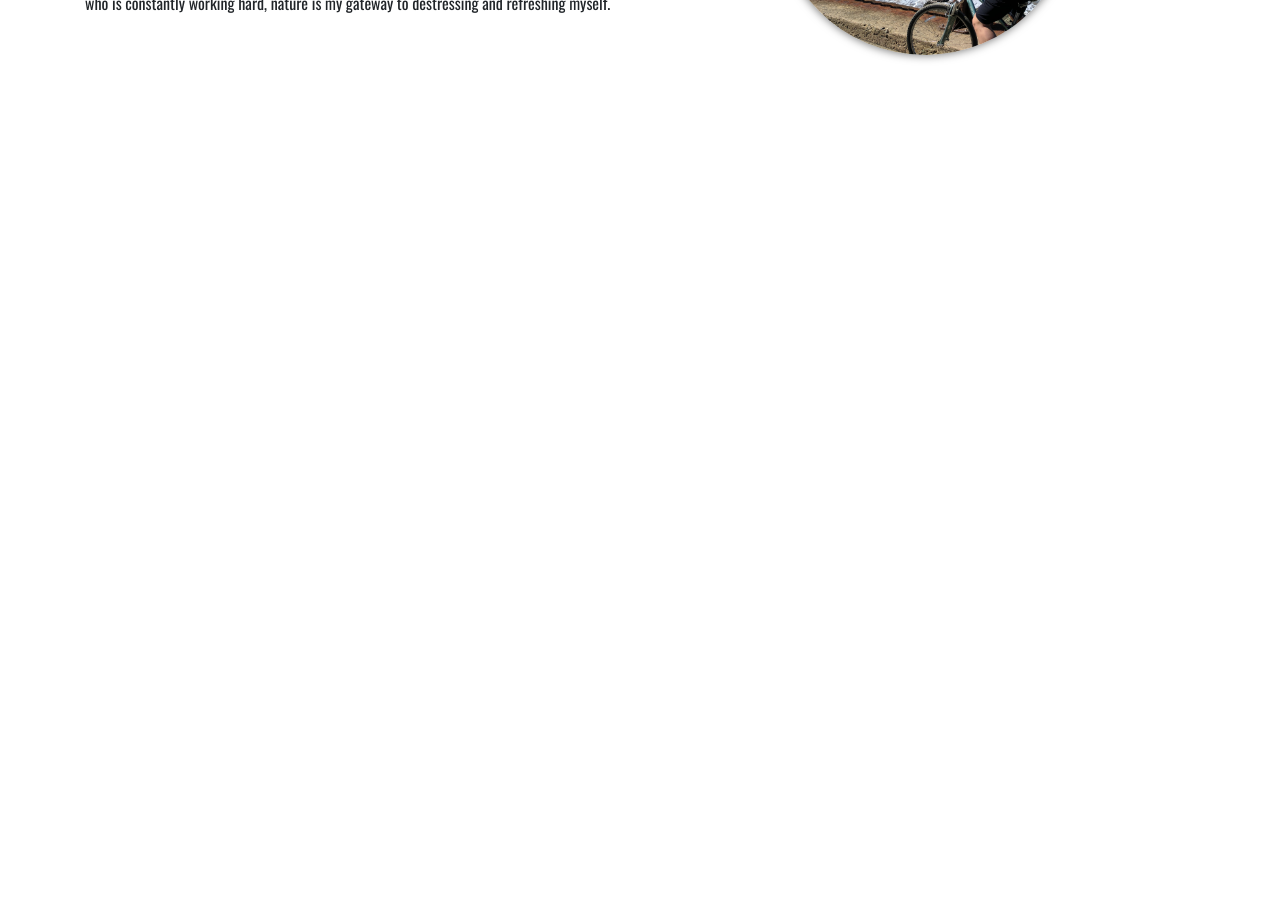
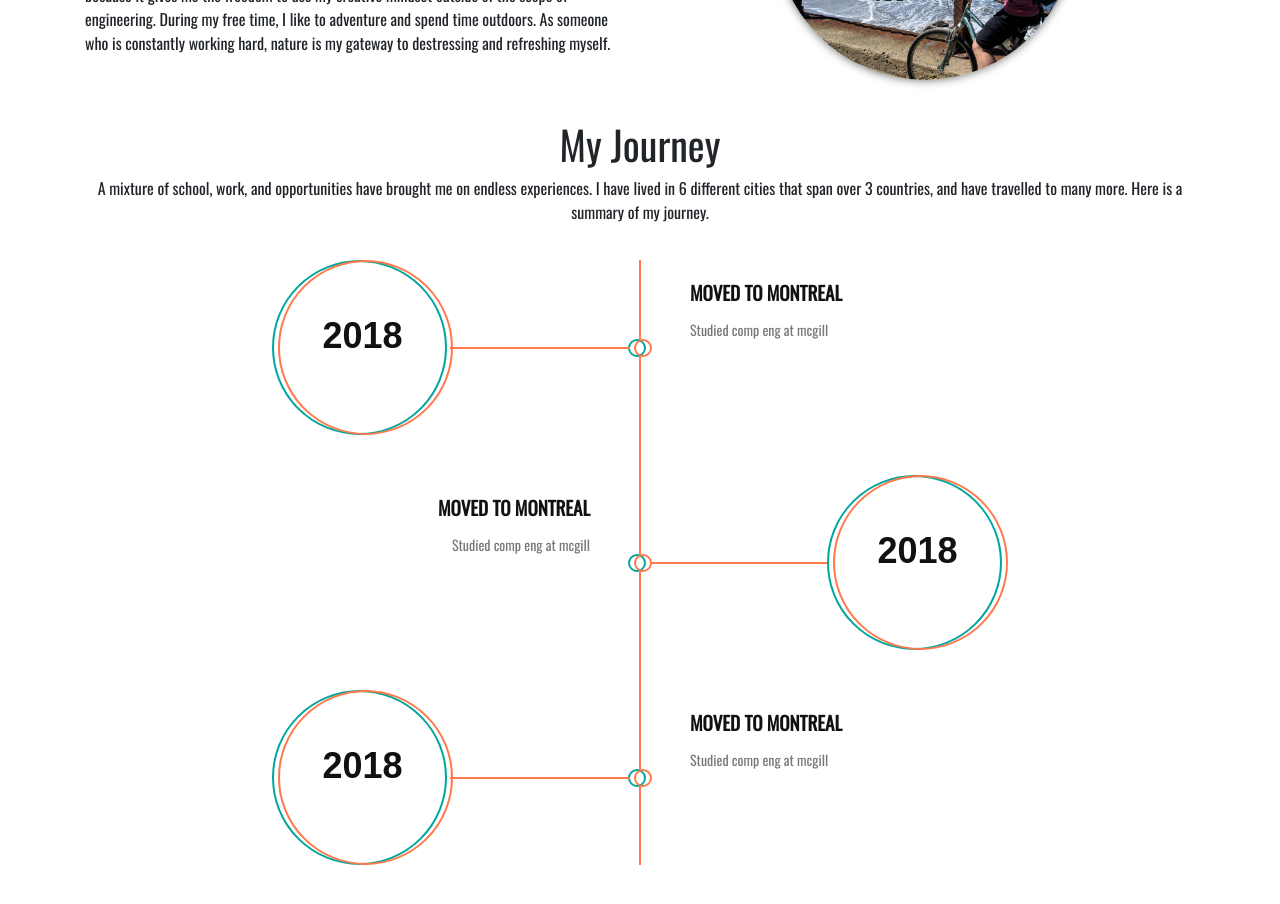
Before and after one commit to johnwu0604/personal-website-v2, a React app: page / in a window 1280 px wide. Shown: the part 1120-2024 px from the top of the page. Before the commit the page ends 1215 px from the top, so only its background shows below. Built offline with nearby package versions, Linux system fonts and the light colour scheme.

Commit message:
Started on timeline

```diff
--- a/src/app.jsx
+++ b/src/app.jsx
@@ -1,6 +1,7 @@
 import React from 'react';
 import Header from './components/header.jsx'
 import About from './components/about.jsx'
+import Timeline from './components/timeline.jsx'
 
 class App extends React.Component {
   render() {
@@ -8,6 +9,7 @@ class App extends React.Component {
       <div>
         <Header></Header>
         <About></About>
+        <Timeline></Timeline>
       </div>
     );
   }
--- /dev/null
+++ b/src/components/timeline.jsx
@@ -0,0 +1,72 @@
+import React from 'react';
+
+class Timeline extends React.Component {
+
+  render() {
+    return (
+        <div class="container">
+            <div class="row">
+                <div class="timeline-header col-md-12">
+                    <h1>My Journey</h1>
+                    <p>{desc}</p>
+                </div>
+            </div>
+            <div class="row">
+                <div class="col-md-12">
+                    <div class="main-timeline">
+                        {createTable()}
+                    </div>
+                </div>
+            </div>
+        </div>
+    );
+  }
+
+}
+
+const desc = 'A mixture of school, work, and opportunities have brought me on endless experiences. I have lived in 6 different cities that span over 3 countries, and have travelled to many more. Here is a summary of my journey.'
+
+var journey = [
+    {
+        'year' : '2018',
+        'title': 'Moved To Montreal',
+        'desc' : 'Studied comp eng at mcgill'
+    },
+    {
+        'year' : '2018',
+        'title': 'Moved To Montreal',
+        'desc' : 'Studied comp eng at mcgill'
+    },
+    {
+        'year' : '2018',
+        'title': 'Moved To Montreal',
+        'desc' : 'Studied comp eng at mcgill'
+    }
+]
+
+var createTable = () => {
+    let table = []
+    for (let i = 0; i < journey.length; i++) {
+        table.push(<div class="timeline">
+                        <div class="icon"></div>
+                        <div class="date-content">
+                            <div class="date-outer">
+                                <span class="date">
+                                    <span class="year">{journey[i].year}</span>
+                                </span>
+                            </div>
+                        </div>
+                        <div class="timeline-content">
+                            <h3 class="title">{journey[i].title}</h3>
+                            <p class="description">
+                                 {journey[i].desc}
+                            </p>
+                        </div>
+                    </div>
+        )
+    }
+    return table;
+}
+
+
+export default Timeline;
--- a/src/static/css/main.css
+++ b/src/static/css/main.css
@@ -94,6 +94,7 @@ h1, h2, h3, h4, p {
 
 .about {
     padding: 40px;
+    padding-top: 80px;
 }
 
 .about h1 {
@@ -129,7 +130,7 @@ h1, h2, h3, h4, p {
     border-radius: 50%;
     -webkit-border-radius: 50%;
     -moz-border-radius: 50%;
-    margin-top: 35px;
+    margin-top: 20px;
     box-shadow: 0 0 10px rgba(0, 0, 0, 0.6);
     text-align: center;
 }
@@ -148,3 +149,229 @@ h1, h2, h3, h4, p {
     margin-left: auto;
     margin-right: auto;
  }
+
+
+/* Timeline Component */
+
+.timeline-header h1 {
+    text-align: center;
+}
+
+.timeline-header p {
+    text-align: center;
+}
+
+.main-timeline{
+    margin: 20px 0;
+    position: relative;
+}
+.main-timeline:before{
+    content: "";
+    display: block;
+    width: 2px;
+    height: 100%;
+    background: #ff794a;
+    margin: 0 auto;
+    position: absolute;
+    top: 0;
+    left: 0;
+    right: 0;
+}
+.main-timeline .timeline{
+    margin-bottom: 40px;
+    position: relative;
+}
+.main-timeline .timeline:after{
+    content: "";
+    display: block;
+    clear: both;
+}
+.main-timeline .icon{
+    width: 18px;
+    height: 18px;
+    line-height: 18px;
+    margin: auto;
+    position: absolute;
+    top: 0;
+    left: 0;
+    bottom: 0;
+    right: 0;
+}
+.main-timeline .icon:before,
+.main-timeline .icon:after{
+    content: "";
+    width: 100%;
+    height: 100%;
+    border-radius: 50%;
+    position: absolute;
+    top: 0;
+    left: 0;
+    transition: all 0.33s ease-out 0s;
+}
+.main-timeline .icon:before{
+    background: #fff;
+    border: 2px solid #00a79c;
+    left: -3px;
+}
+.main-timeline .icon:after{
+    border: 2px solid #ff794a;
+    left: 3px;
+}
+.main-timeline .timeline:hover .icon:before{
+    left: 3px;
+}
+.main-timeline .timeline:hover .icon:after{
+    left: -3px;
+}
+.main-timeline .date-content{
+    width: 50%;
+    float: left;
+    position: relative;
+}
+.main-timeline .date-content:before{
+    content: "";
+    width: 32.5%;
+    height: 2px;
+    background: #ff794a;
+    margin: auto 0;
+    position: absolute;
+    top: 0;
+    right: 10px;
+    bottom: 0;
+}
+.main-timeline .date-outer{
+    width: 175px;
+    height: 175px;
+    font-size: 16px;
+    color: #000;
+    text-align: center;
+    margin: auto;
+    z-index: 1;
+}
+.main-timeline .date-outer:before,
+.main-timeline .date-outer:after{
+    content: "";
+    width: 175px;
+    height: 175px;
+    margin: 0 auto;
+    border-radius: 50%;
+    position: absolute;
+    top: 0;
+    left: 0;
+    right: 0;
+    transition: all 0.33s ease-out 0s;
+}
+.main-timeline .date-outer:before{
+    background: #fff;
+    border: 2px solid #00a79c;
+    left: -6px;
+}
+.main-timeline .date-outer:after{
+    border: 2px solid #ff794a;
+    left: 6px;
+}
+.main-timeline .timeline:hover .date-outer:before{
+    left: 6px;
+}
+.main-timeline .timeline:hover .date-outer:after{
+    left: -6px;
+}
+.main-timeline .date{
+    width: 100%;
+    margin: auto;
+    position: absolute;
+    top: 33%;
+    left: 0;
+}
+.main-timeline .month{
+    font-size: 18px;
+    font-weight: 700;
+    color: #111;
+}
+.main-timeline .year{
+    display: block;
+    font-size: 36px;
+    font-weight: 700;
+    color: #111;
+    line-height: 36px;
+}
+.main-timeline .timeline-content{
+    width: 50%;
+    padding: 20px 0 20px 50px;
+    float: right;
+}
+.main-timeline .title{
+    font-size: 19px;
+    font-weight: 700;
+    color: #111;
+    line-height: 24px;
+    text-transform: uppercase;
+    margin: 0 0 15px 0;
+}
+.main-timeline .description{
+    font-size: 14px;
+    color: #787878;
+    margin-bottom: 0;
+}
+.main-timeline .timeline:nth-child(2n) .date-content{
+    float: right;
+}
+.main-timeline .timeline:nth-child(2n) .date-content:before{
+    left: 10px;
+}
+.main-timeline .timeline:nth-child(2n) .timeline-content{
+    padding: 20px 50px 20px 0;
+    text-align: right;
+}
+@media only screen and (max-width: 990px){
+    .main-timeline .date-content:before{
+        width: 22.5%;
+    }
+    .main-timeline .timeline-content{
+        padding: 10px 0 10px 30px;
+    }
+    .main-timeline .title{ font-size: 17px; }
+    .main-timeline .timeline:nth-child(2n) .timeline-content{
+        padding: 10px 30px 10px 0;
+    }
+}
+@media only screen and (max-width: 767px){
+    .main-timeline:before{
+        margin: 0;
+        left: 7px;
+    }
+    .main-timeline .timeline{
+        margin-bottom: 20px;
+    }
+    .main-timeline .icon{
+        margin: auto 0;
+    }
+    .main-timeline .date-content{
+        width: 95%;
+        float: right;
+    }
+    .main-timeline .date-content:before{
+        display: none;
+    }
+    .main-timeline .date-outer,
+    .main-timeline .date-outer:before,
+    .main-timeline .date-outer:after{
+        width: 130px;
+        height: 130px;
+    }
+    .main-timeline .date{
+        top: 30%;
+    }
+    .main-timeline .year{
+        font-size: 26px;
+    }
+    .main-timeline .timeline-content,
+    .main-timeline .timeline:nth-child(2n) .timeline-content{
+        width: 95%;
+        text-align: center;
+        padding: 10px 0;
+    }
+    .main-timeline .title{
+        margin-bottom: 10px;
+    }
+}
```
